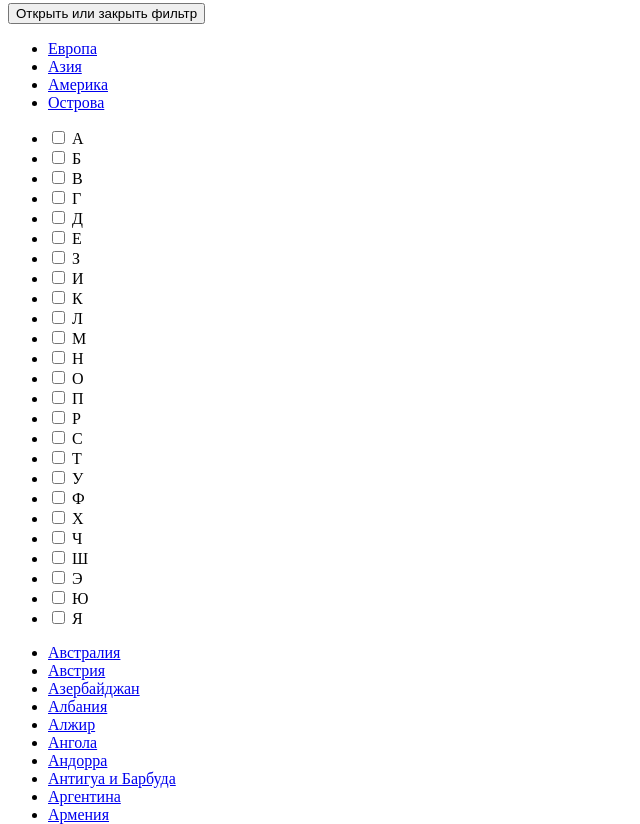
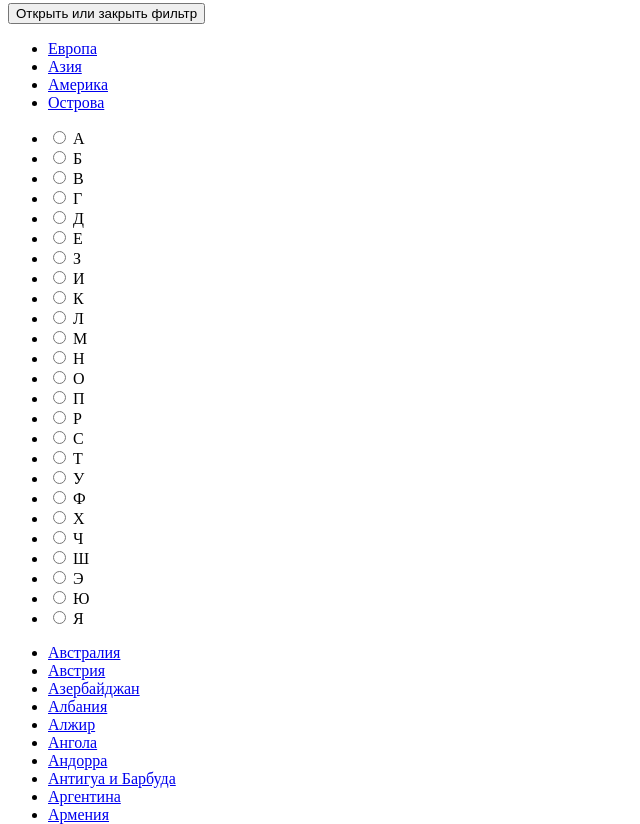
Before and after one commit to borisusik/1198395-pognali-19, a website: page source/catalog.html in a window 1280 px wide. Shown: the part 397-1221 px from the top of the page, without its empty margins (0-640 px from the left). Drawn offline with Linux system fonts and the light colour scheme; files whose address does not match are found by name.

Commit message:
Исправил чекбоксы на радио

```diff
--- a/source/catalog.html
+++ b/source/catalog.html
@@ -78,151 +78,151 @@
           <ul class="alphabet-list country-filter__alphabet">
             <li class="alphabet-list__item">
               <label class="alphabet-list__letter">
-                <input class="alphabet-list__input" type="checkbox" name="a-letter" id="a-letter">
+                <input class="alphabet-list__input" type="radio" name="letter" id="letter">
                 А
               </label>
             </li>
             <li class="alphabet-list__item">
               <label class="alphabet-list__letter">
-                <input class="alphabet-list__input" type="checkbox" name="b-letter" id="b-letter">
+                <input class="alphabet-list__input" type="radio" name="letter" id="letter">
                 Б
               </label>
             </li>
             <li class="alphabet-list__item">
               <label class="alphabet-list__letter">
-                <input class="alphabet-list__input" type="checkbox" name="v-letter" id="v-letter">
+                <input class="alphabet-list__input" type="radio" name="letter" id="letter">
                 В
               </label>
             </li>
             <li class="alphabet-list__item">
               <label class="alphabet-list__letter">
-                <input class="alphabet-list__input" type="checkbox" name="g-letter" id="g-letter">
+                <input class="alphabet-list__input" type="radio" name="letter" id="letter">
                 Г
               </label>
             </li>
             <li class="alphabet-list__item">
               <label class="alphabet-list__letter">
-                <input class="alphabet-list__input" type="checkbox" name="d-letter" id="d-letter">
+                <input class="alphabet-list__input" type="radio" name="letter" id="letter">
                 Д
               </label>
             </li>
             <li class="alphabet-list__item">
               <label class="alphabet-list__letter">
-                <input class="alphabet-list__input" type="checkbox" name="e-letter" id="e-letter">
+                <input class="alphabet-list__input" type="radio" name="letter" id="letter">
                 Е
               </label>
             </li>
             <li class="alphabet-list__item">
               <label class="alphabet-list__letter">
-                <input class="alphabet-list__input" type="checkbox" name="z-letter" id="z-letter">
+                <input class="alphabet-list__input" type="radio" name="letter" id="letter">
                 З
               </label>
             </li>
             <li class="alphabet-list__item">
               <label class="alphabet-list__letter">
-                <input class="alphabet-list__input" type="checkbox" name="i-letter" id="i-letter">
+                <input class="alphabet-list__input" type="radio" name="letter" id="letter">
                 И
               </label>
             </li>
             <li class="alphabet-list__item">
               <label class="alphabet-list__letter">
-                <input class="alphabet-list__input" type="checkbox" name="k-letter" id="k-letter">
+                <input class="alphabet-list__input" type="radio" name="letter" id="letter">
                 К
               </label>
             </li>
             <li class="alphabet-list__item">
               <label class="alphabet-list__letter">
-                <input class="alphabet-list__input" type="checkbox" name="l-letter" id="l-letter">
+                <input class="alphabet-list__input" type="radio" name="letter" id="letter">
                 Л
               </label>
             </li>
             <li class="alphabet-list__item">
               <label class="alphabet-list__letter">
-                <input class="alphabet-list__input" type="checkbox" name="m-letter" id="m-letter">
+                <input class="alphabet-list__input" type="radio" name="letter" id="letter">
                 М
               </label>
             </li>
             <li class="alphabet-list__item">
               <label class="alphabet-list__letter">
-                <input class="alphabet-list__input" type="checkbox" name="n-letter" id="n-letter">
+                <input class="alphabet-list__input" type="radio" name="letter" id="letter">
                 Н
               </label>
             </li>
             <li class="alphabet-list__item">
               <label class="alphabet-list__letter">
-                <input class="alphabet-list__input" type="checkbox" name="o-letter" id="o-letter">
+                <input class="alphabet-list__input" type="radio" name="letter" id="letter">
                 О
               </label>
             </li>
             <li class="alphabet-list__item">
               <label class="alphabet-list__letter">
-                <input class="alphabet-list__input" type="checkbox" name="p-letter" id="p-letter">
+                <input class="alphabet-list__input" type="radio" name="letter" id="letter">
                 П
               </label>
             </li>
             <li class="alphabet-list__item">
               <label class="alphabet-list__letter">
-                <input class="alphabet-list__input" type="checkbox" name="r-letter" id="r-letter">
+                <input class="alphabet-list__input" type="radio" name="letter" id="letter">
                 Р
               </label>
             </li>
             <li class="alphabet-list__item">
               <label class="alphabet-list__letter">
-                <input class="alphabet-list__input" type="checkbox" name="s-letter" id="s-letter">
+                <input class="alphabet-list__input" type="radio" name="letter" id="letter">
                 С
               </label>
             </li>
             <li class="alphabet-list__item">
               <label class="alphabet-list__letter">
-                <input class="alphabet-list__input" type="checkbox" name="t-letter" id="t-letter">
+                <input class="alphabet-list__input" type="radio" name="letter" id="letter">
                 Т
               </label>
             </li>
             <li class="alphabet-list__item">
               <label class="alphabet-list__letter">
-                <input class="alphabet-list__input" type="checkbox" name="u-letter" id="u-letter">
+                <input class="alphabet-list__input" type="radio" name="letter" id="letter">
                 У
               </label>
             </li>
             <li class="alphabet-list__item">
               <label class="alphabet-list__letter">
-                <input class="alphabet-list__input" type="checkbox" name="f-letter" id="f-letter">
+                <input class="alphabet-list__input" type="radio" name="letter" id="letter">
                 Ф
               </label>
             </li>
             <li class="alphabet-list__item">
               <label class="alphabet-list__letter">
-                <input class="alphabet-list__input" type="checkbox" name="h-letter" id="h-letter">
+                <input class="alphabet-list__input" type="radio" name="letter" id="letter">
                 Х
               </label>
             </li>
             <li class="alphabet-list__item">
               <label class="alphabet-list__letter">
-                <input class="alphabet-list__input" type="checkbox" name="ch-letter" id="ch-letter">
+                <input class="alphabet-list__input" type="radio" name="letter" id="letter">
                 Ч
               </label>
             </li>
             <li class="alphabet-list__item">
               <label class="alphabet-list__letter">
-                <input class="alphabet-list__input" type="checkbox" name="sh-letter" id="sh-letter">
+                <input class="alphabet-list__input" type="radio" name="letter" id="letter">
                 Ш
               </label>
             </li>
             <li class="alphabet-list__item">
               <label class="alphabet-list__letter">
-                <input class="alphabet-list__input" type="checkbox" name="ie-letter" id="ie-letter">
+                <input class="alphabet-list__input" type="radio" name="letter" id="letter">
                 Э
               </label>
             </li>
             <li class="alphabet-list__item">
               <label class="alphabet-list__letter">
-                <input class="alphabet-list__input" type="checkbox" name="iu-letter" id="iu-letter">
+                <input class="alphabet-list__input" type="radio" name="letter" id="letter">
                 Ю
               </label>
             </li>
             <li class="alphabet-list__item">
               <label class="alphabet-list__letter">
-                <input class="alphabet-list__input" type="checkbox" name="ia-letter" id="ia-letter">
+                <input class="alphabet-list__input" type="radio" name="letter" id="letter">
                 Я
               </label>
             </li>
```
Also changed, not shown: source/form.html (+25 -25 lines).
